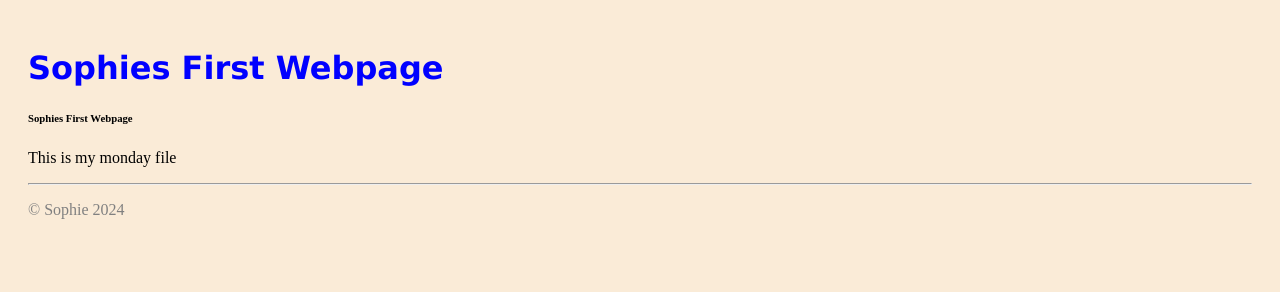
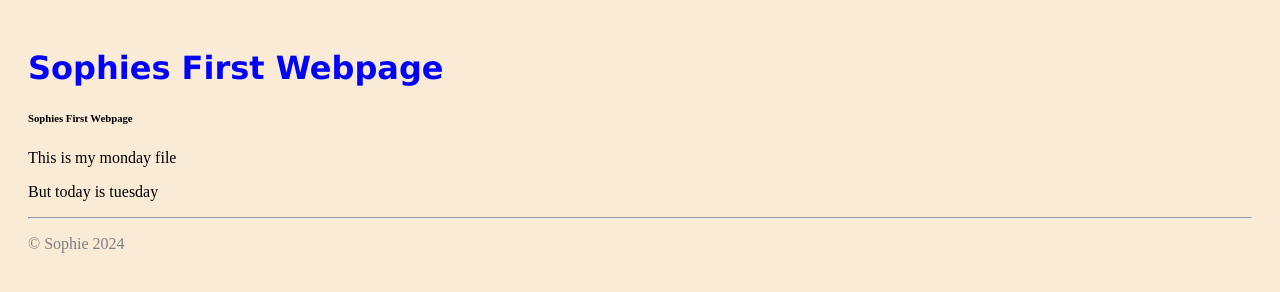
Before and after one commit to SophieG27/Monday, a plain HTML site: page index.html in a window 1280 px wide. Drawn offline with Linux system fonts and the light colour scheme.

Commit message:
Added a new paragraph to index.html

```diff
--- a/index.html
+++ b/index.html
@@ -12,6 +12,7 @@
     <h1>Sophies First Webpage</h1>
     <h6>Sophies First Webpage</h6>
     <p>This is my monday file</p>
+    <p>But today is tuesday</p>
     <hr>
 
     <footer>
```
